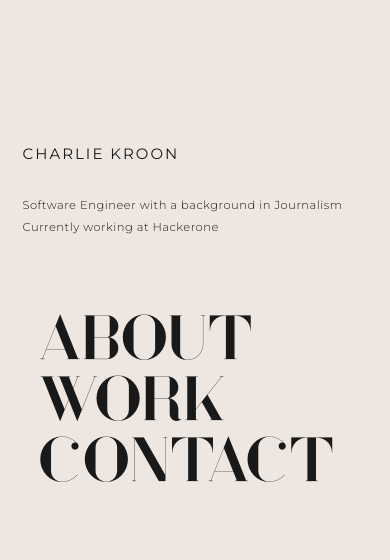
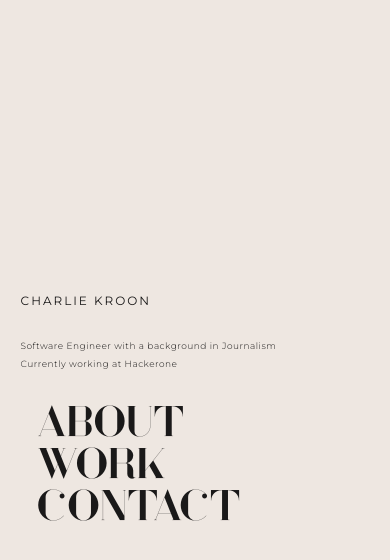
Before and after one commit to charliekroon/portfolio, a Next.js app: page / in a window 390 px wide. Shown: the top 560 px of the page. Built offline with nearby package versions, Linux system fonts and the light colour scheme.

Commit message:
Fix safari responsiveness

```diff
--- a/pages/home.tsx
+++ b/pages/home.tsx
@@ -12,8 +12,11 @@ export default function Home() {
 			<DescriptionComoponent>
 				<TitleComponent>{name}</TitleComponent>
 				<br />
-				<TextComponent>{description}</TextComponent>
-				<TextComponent>{currently}</TextComponent>
+				<TextComponent>
+					{description}
+					<br />
+					{currently}
+				</TextComponent>
 			</DescriptionComoponent>{" "}
 			<MenuComponent>
 				<MenuTextComponent>
--- a/pages/index.tsx
+++ b/pages/index.tsx
@@ -7,7 +7,7 @@ export default function Index() {
 	return (
 		<>
 			<Head>
-				<meta name="viewport" content="width=device-width, initial-scale=1.0, maximum-scale=1.0, user-scalable=no" />
+				<meta name="viewport" content="width=device-width, initial-scale=1.0, user-scalable=no" />
 				<title>Charlie Kroon</title>
 				<link rel="icon" href="/favicon.ico" />
 			</Head>{" "}
--- a/src/styles/Home.styles.ts
+++ b/src/styles/Home.styles.ts
@@ -1,8 +1,9 @@
 import styled from "styled-components";
 
 export const media = {
-	mobile: "@media(max-width: 844px)",
-	tablet: "@media(max-width: 1200px)",
+	smallMobile: "@media (min-width: 375px) and (max-width: 677px)",
+	mobile: "@media (max-width: 500px)",
+	tablet: "@media (min-width: 768px) and (max-width: 1024px)",
 };
 
 export const HomeContainer = styled.div`
@@ -13,13 +14,18 @@ export const HomeContainer = styled.div`
 	flex-direction: row;
 	padding: 40px;
 	touch-action: manipulation;
-
-	width: 100%;
 	${media.mobile} {
+		margin: auto;
+		margin-left: -5%;
 		flex-direction: column;
-		max-width: 350%;
-		margin-right: 9%;
+		max-width: 100%;
 		touch-action: manipulation;
+	}
+	${media.tablet} {
+		max-height: 100%;
+		max-width: 75%;
+		display: flex;
+		flex-direction: column;
 	}
 `;
 
@@ -32,15 +38,16 @@ export const TitleComponent = styled.h1`
 	font-size: 15px;
 	text-transform: uppercase;
 	white-space: nowrap;
+	${media.mobile} {
+		margin-right: -20px;
+		font-size: 12px;
+	}
 `;
 
 export const DescriptionComoponent = styled.div`
 	display: flex;
 	flex-direction: column;
 	justify-content: center;
-	${media.mobile} {
-		margin: 72px 0 32px;
-	}
 `;
 
 export const TextComponent = styled.text`
@@ -51,7 +58,12 @@ export const TextComponent = styled.text`
 	letter-spacing: 0.5px;
 	white-space: nowrap;
 	${media.mobile} {
-		font-size: 11.5px;
+		margin: inherit;
+		font-size: 9px;
+	}
+	${media.tablet} {
+		font-size: 17px;
+		margin: inherit;
 	}
 `;
 
@@ -64,22 +76,20 @@ export const MenuComponent = styled.div`
 	touch-action: manipulation;
 	height: 100%;
 	font-size: 11vw;
-	${media.tablet} {
-		font-size: 10vw;
-		padding: 16px;
+	${media.mobile} {
+		margin: inherit;
+		margin-left: -5%;
 		touch-action: manipulation;
-	}
-	${media.mobile} {
-		touch-action: manipulation;
-		display: flex;
-		font-size: 16vw;
-		max-width: 100%;
-		margin-top: -250px;
 		&:active {
 			touch-action: manipulation;
 			animation: text-blur-out 2s cubic-bezier(0.55, 0.085, 0.68, 0.53) both;
 			transition-delay: 0.5s;
 		}
+	}
+	${media.tablet} {
+		font-size: 15vw;
+		margin-left: -50px;
+		margin-top: -60%;
 	}
 `;
 
@@ -89,7 +99,8 @@ export const MenuTextComponent = styled.text`
 	text-transform: uppercase;
 	transition: 3.5s;
 	touch-action: manipulation;
-
+	display: flex;
+	flex-direction: column;
 	&:hover {
 		transition: 0.5s;
 		margin-left: 50px;
```
